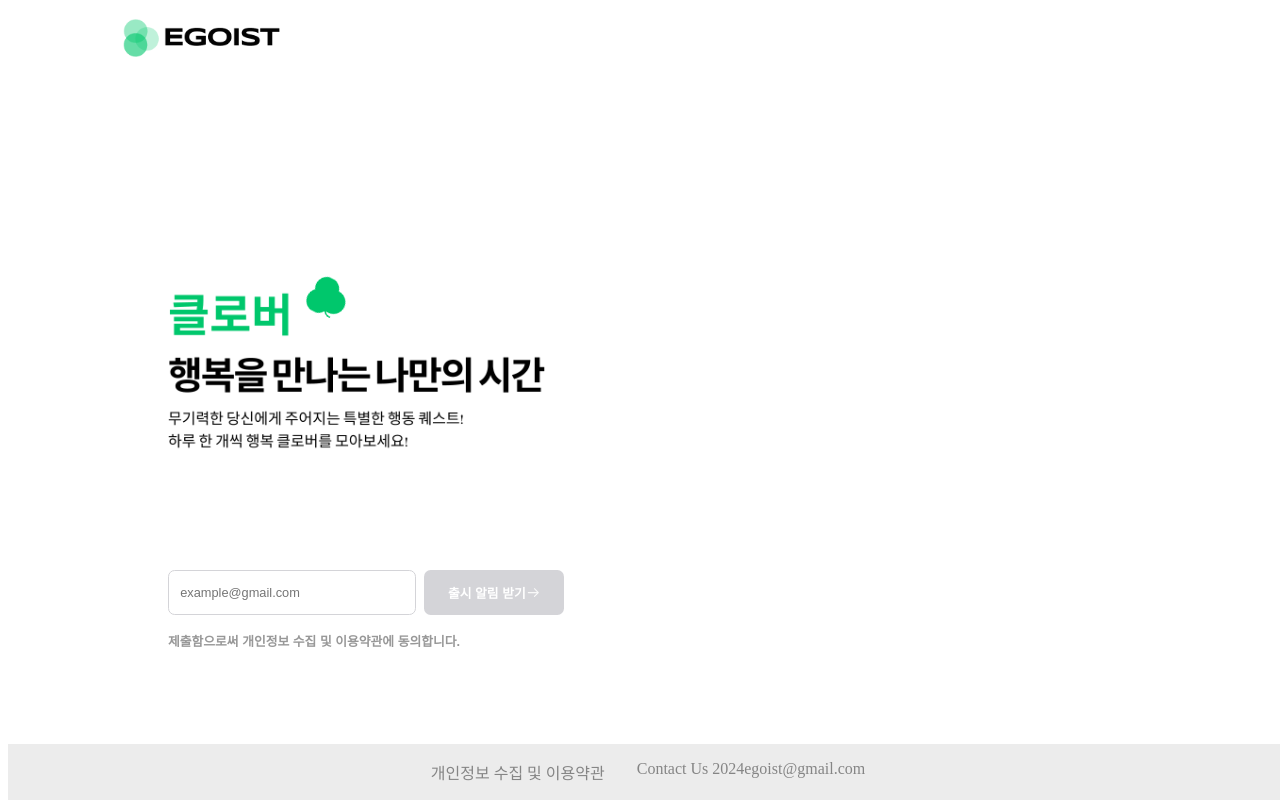
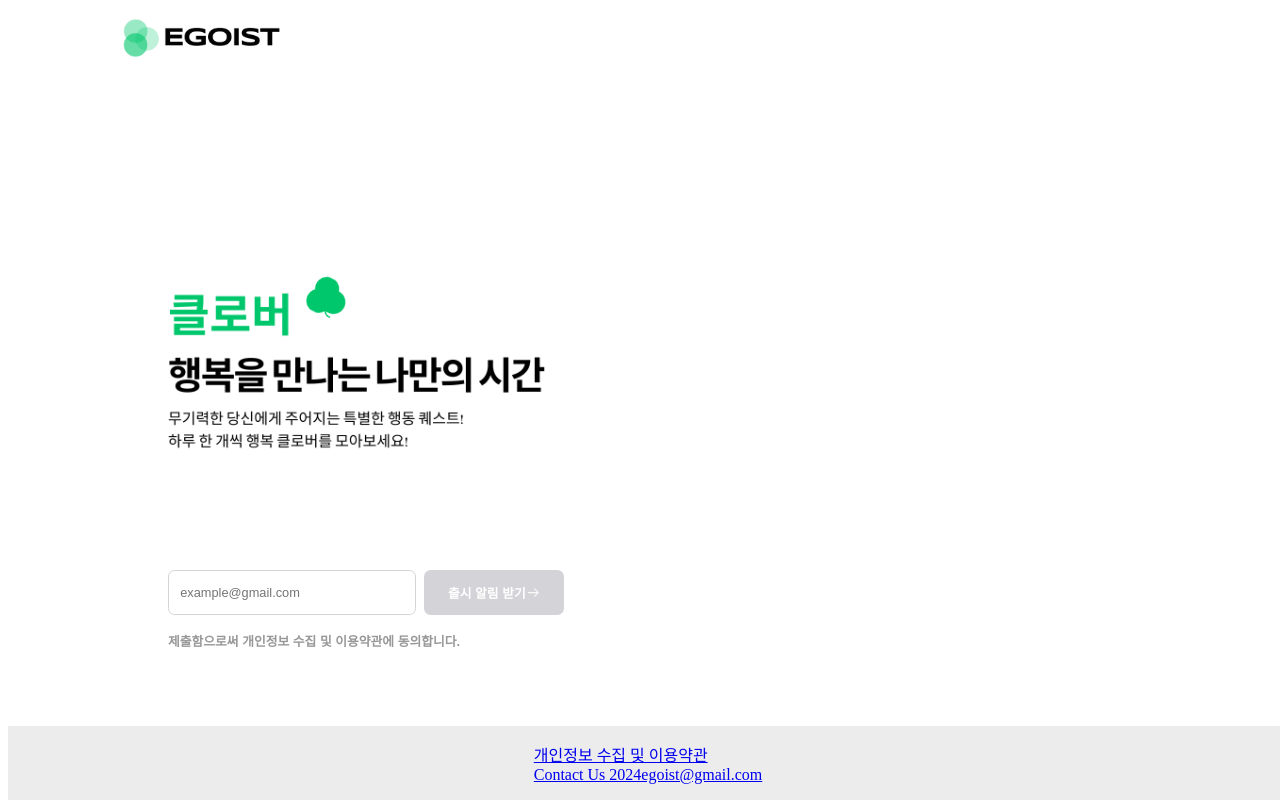
Before and after one commit to clovar24/clovar24.github.io, a React (Create React App) app: page / in a window 1280 px wide. Shown: the top 800 px of the page. Built offline with nearby package versions, Linux system fonts and the light colour scheme.

Commit message:
Update Footer.jsx

```diff
--- a/src/footer/Footer.jsx
+++ b/src/footer/Footer.jsx
@@ -3,8 +3,8 @@ import React from "react";
 export default function Footer() {
   return (
     <div className="footer">
-      <div>개인정보 수집 및 이용약관</div>
-      <div>Contact Us 2024egoist@gmail.com</div>
+     <a href="https://team-egoist.notion.site/8d564ee4df9d4a73bd3c0126a38b58d0?pvs=4"> <div>개인정보 수집 및 이용약관</div>
+      <div>Contact Us 2024egoist@gmail.com</div></a>
     </div>
   );
 }
```
